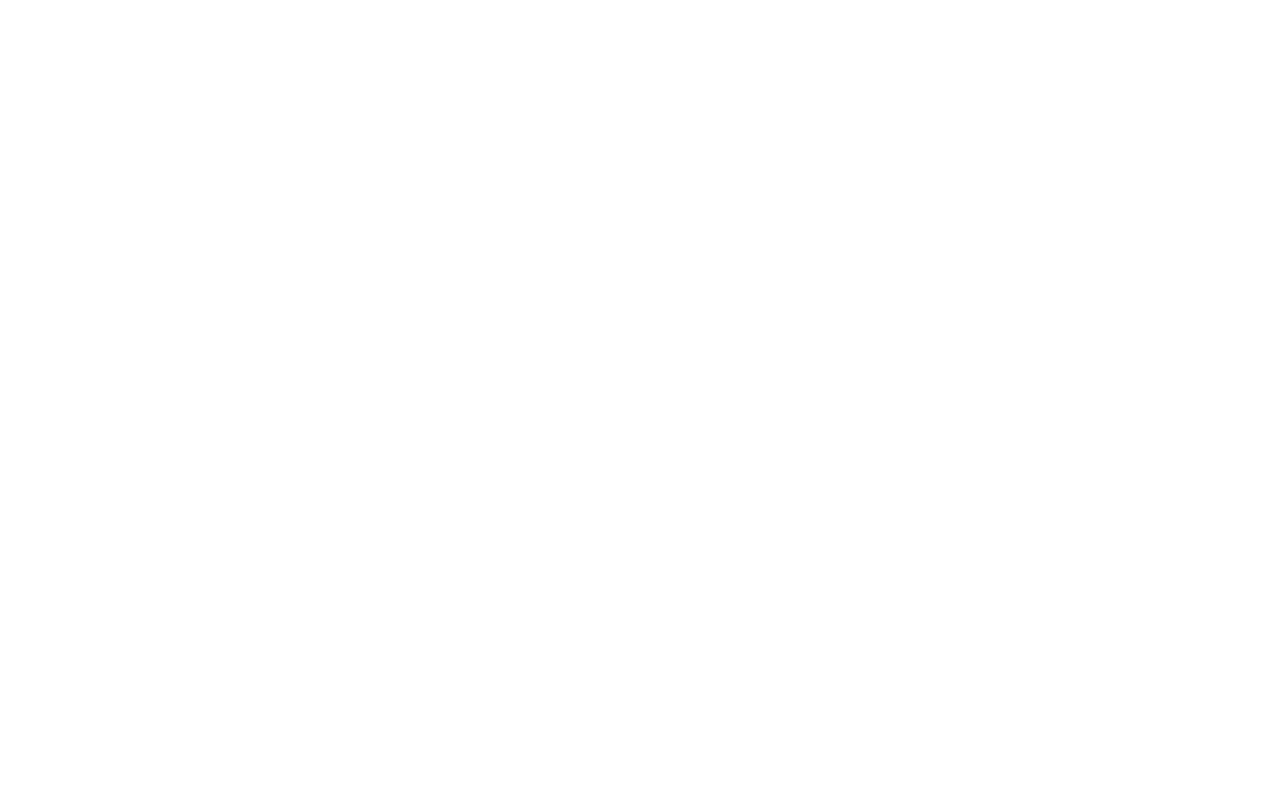
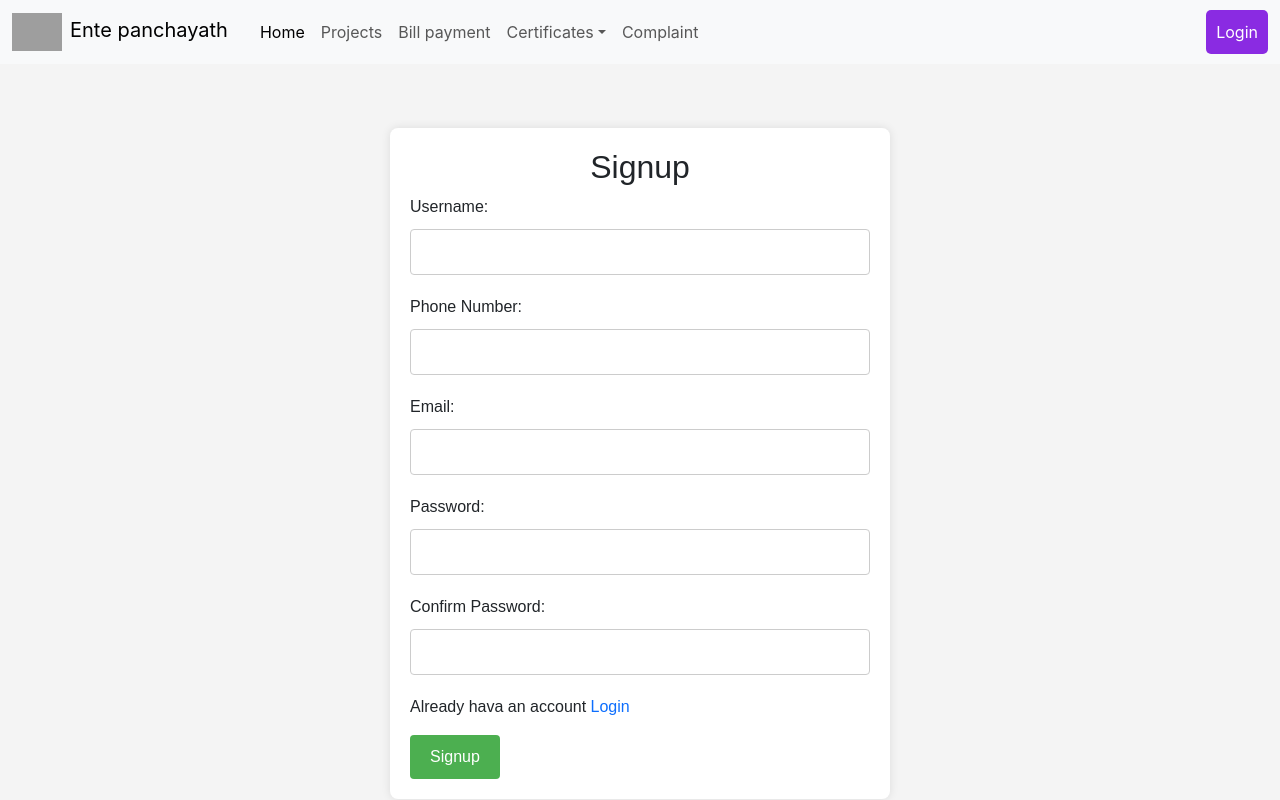
Before and after one commit to sanayuj/Panchayath_frontend, a React (Create React App) app: page /signup in a window 1280 px wide. Shown: the top 800 px of the page. Built offline with nearby package versions, Linux system fonts and the light colour scheme; grey boxes are pictures that could not be loaded.

Commit message:
login and signup page complated

```diff
--- a/src/Components/User/Carousel/Carousel.jsx
+++ b/src/Components/User/Carousel/Carousel.jsx
@@ -10,7 +10,7 @@
     </div>
     <div class="carousel-inner">
       <div class="carousel-item active">
-        <img src=""/>
+        <img src="https://img.onmanorama.com/content/dam/mm/en/kerala/top-news/images/2023/9/16/K-Premkumar-MLA-of-Ottapalam.jpg.transform/schema-16x9/image.jpg" class="d-block w-100" alt="Project image One"/>
       </div>
       <div class="carousel-item">
         <img src="https://assets.jci.cc/images/projects/000/000/528/large/5018.jpg?1499373334" class="d-block w-100" alt="Project image Two"/>
@@ -18,7 +18,6 @@
       <div class="carousel-item">
         <img src="https://malayalam.oneindia.com/img/2023/01/palakkad-1674934193.jpg" class="d-block w-100" alt="Project image Three"/>
       </div>
-      https://img.onmanorama.com/content/dam/mm/en/kerala/top-news/images/2023/9/16/K-Premkumar-MLA-of-Ottapalam.jpg.transform/schema-16x9/image.jpg" class="d-block w-100" alt="Project image One
     </div>
     <button class="carousel-control-prev" type="button" data-bs-target="#carouselExampleIndicators" data-bs-slide="prev">
       <span class="carousel-control-prev-icon" aria-hidden="true"></span>
--- a/src/Components/User/Header/Header.jsx
+++ b/src/Components/User/Header/Header.jsx
@@ -1,13 +1,14 @@
 import React from "react";
 import "./Header.css";
-import { Link } from "react-router-dom";
+import { Link, useNavigate } from "react-router-dom";
 
 function Header() {
+  const navigate=useNavigate()
   return (
     <div>
       <nav class="navbar navbar-expand-lg bg-body-tertiary">
         <div class="container-fluid">
-          <Link class="navbar-brand" to={""}>
+          <Link class="navbar-brand" to={"/"}>
             <img
               className="govLogo"
               src="https://gad.kerala.gov.in/sites/default/files/inline-images/kerala%20final%20emblem_0.jpg"
@@ -28,7 +29,7 @@
           <div class="collapse navbar-collapse" id="navbarNavDropdown">
             <ul class="navbar-nav">
               <li class="nav-item">
-                <Link class="nav-link active" aria-current="page" to={""}>
+                <Link class="nav-link active" aria-current="page" to={"/"}>
                   Home
                 </Link>
               </li>
@@ -78,7 +79,7 @@
               </li>
             </ul>
           </div>
-        <button className="loginBtn">Login</button>
+        <button className="loginBtn" onClick={()=>navigate("/login")}>Login</button>
         </div>
       </nav>
     </div>
--- /dev/null
+++ b/src/Components/User/Login/Login.css
@@ -0,0 +1,55 @@
+.loginbodyClass {
+    font-family: Arial, sans-serif;
+    background-color: #f4f4f4;
+    margin: 0;
+    padding: 0;
+    display: flex;
+    align-items: center;
+    justify-content: center;
+    height: 90vh;
+  }
+
+  .login-container {
+    text-align: center;
+  }
+
+  .login-form {
+    background-color: #fff;
+    padding: 20px;
+    border-radius: 8px;
+    box-shadow: 0 0 10px rgba(0, 0, 0, 0.1);
+    width: 500px; /* Adjust the width as needed */
+
+  }
+
+  .form-group {
+    margin-bottom: 20px;
+  }
+
+  label {
+    display: block;
+    margin-bottom: 5px;
+  }
+
+  .loginInput {
+    width: 100%;
+    padding: 10px;
+    box-sizing: border-box;
+    border: 1px solid #ccc;
+    border-radius: 4px;
+    margin-top: 5px;
+  }
+
+  .submitBtn {
+    background-color: #4caf50;
+    color: #fff;
+    padding: 10px 20px;
+    border: none;
+    border-radius: 4px;
+    cursor: pointer;
+    font-size: 16px;
+  }
+
+  submitBtn:hover {
+    background-color: #45a049;
+  }
--- /dev/null
+++ b/src/Components/User/Login/Login.jsx
@@ -0,0 +1,30 @@
+import React from 'react'
+import "./Login.css"
+import { Link } from 'react-router-dom'
+function Login() {
+  return (
+    <div className='loginbodyClass'>
+    <div className="login-container">
+    <div className="login-form ">
+      <h2>Login</h2>
+      <form >
+        <div className="form-group my-3">
+          <input className='loginInput my-3' type="email" id="email" name="email" placeholder='Email' required/>
+        </div>
+
+        <div className="form-group ">
+
+          <input className='loginInput ' type="password" id="password" name="password" placeholder='Password' required/>
+        </div>
+        <p>Don't have account<Link className='text-decoration-none' to={"/signup"}><span> Signup</span></Link></p>
+        <button className='submitBtn' type="submit">Login</button>
+
+      </form>
+
+    </div>
+  </div>
+  </div>
+  )
+}
+
+export default Login
--- /dev/null
+++ b/src/Components/User/Signup/Signup.css
@@ -0,0 +1,51 @@
+.bodyClass {
+    font-family: Arial, sans-serif;
+    background-color: #f4f4f4;
+    margin: 0;
+    padding: 0;
+    display: flex;
+    align-items: center;
+    justify-content: center;
+    height: 100vh;
+
+  }
+
+  .signup-form {
+    background-color: #fff;
+    padding: 20px;
+    width: 500px;
+    border-radius: 8px;
+    box-shadow: 0 0 10px rgba(0, 0, 0, 0.1);
+  }
+
+  .form-group {
+    margin-bottom: 20px;
+  }
+
+  label {
+    display: block;
+    margin-bottom: 5px;
+  }
+
+  input {
+    width: 100%;
+    padding: 10px;
+    box-sizing: border-box;
+    border: 1px solid #ccc;
+    border-radius: 4px;
+    margin-top: 5px;
+  }
+
+  button {
+    background-color: #4caf50;
+    color: #fff;
+    padding: 10px 20px;
+    border: none;
+    border-radius: 4px;
+    cursor: pointer;
+    font-size: 16px;
+  }
+
+  button:hover {
+    background-color: #45a049;
+  }
--- /dev/null
+++ b/src/Components/User/Signup/Signup.jsx
@@ -0,0 +1,44 @@
+import React from 'react';
+import "./Signup.css";
+import { Link } from 'react-router-dom';
+
+function Signup() {
+  return (
+    <div className='bodyClass'>
+    <div className="signup-form">
+    <center><h2>Signup</h2></center>
+    <form >
+      <div className="form-group">
+        <label for="username">Username:</label>
+        <input type="text" id="username" name="username" required/>
+      </div>
+
+      <div className="form-group">
+        <label for="phonenumber">Phone Number:</label>
+        <input type="tel" id="phonenumber" name="phonenumber" required/>
+      </div>
+
+      <div className="form-group">
+        <label for="email">Email:</label>
+        <input type="email" id="email" name="email" required/>
+      </div>
+
+      <div className="form-group">
+        <label for="password">Password:</label>
+        <input type="password" id="password" name="password" required/>
+      </div>
+
+      <div className="form-group">
+        <label for="confirmpassword">Confirm Password:</label>
+        <input type="password" id="confirmpassword" name="confirmpassword" required/>
+      </div>
+  <p>Already hava an account<Link className='text-decoration-none' to={"/login"}><span > Login </span></Link></p>
+      <button type="submit">Signup</button>
+    </form>
+  </div>
+  </div>
+
+  );
+}
+
+export default Signup;
--- /dev/null
+++ b/src/Pages/User/Loginpage.jsx
@@ -0,0 +1,16 @@
+import React from 'react'
+import Login from '../../Components/User/Login/Login'
+import Header from '../../Components/User/Header/Header'
+import Footer from '../../Components/User/Footer/Footer'
+
+function Loginpage() {
+  return (
+    <div>
+        <Header/>
+    <Login/>
+    <Footer/>
+    </div>
+  )
+}
+
+export default Loginpage
--- /dev/null
+++ b/src/Pages/User/Signuppage.jsx
@@ -0,0 +1,15 @@
+import React from 'react'
+import Signup from '../../Components/User/Signup/Signup'
+import Header from '../../Components/User/Header/Header'
+import Footer from '../../Components/User/Footer/Footer'
+
+function Signuppage() {
+  return (
+    <div>
+        <Header/>
+    <Signup/>
+    <Footer/> </div>
+  )
+}
+
+export default Signuppage
--- a/src/Routes/UserRoutes.jsx
+++ b/src/Routes/UserRoutes.jsx
@@ -1,12 +1,16 @@
 import React from 'react'
 import { Route, Routes } from 'react-router-dom'
 import Homepage from '../Pages/User/Homepage'
+import Signuppage from '../Pages/User/Signuppage'
+import Loginpage from '../Pages/User/Loginpage'
 
 function UserRoutes() {
   return (
     <div>
    <Routes>
     <Route path='/' element={<Homepage/>}/>
+    <Route path='/signup' element={<Signuppage/>}/>
+    <Route path='/login' element={<Loginpage/>}/>
    </Routes>
    </div>
   )
```
